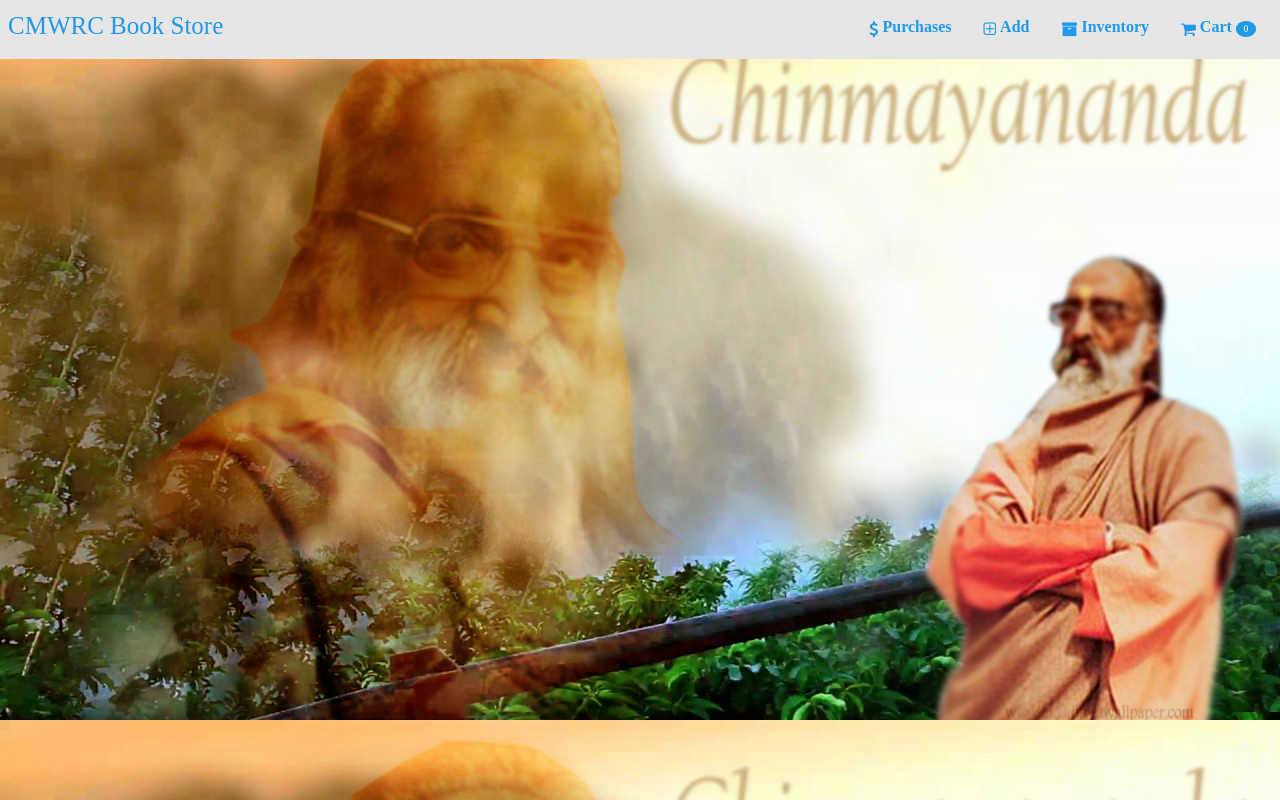
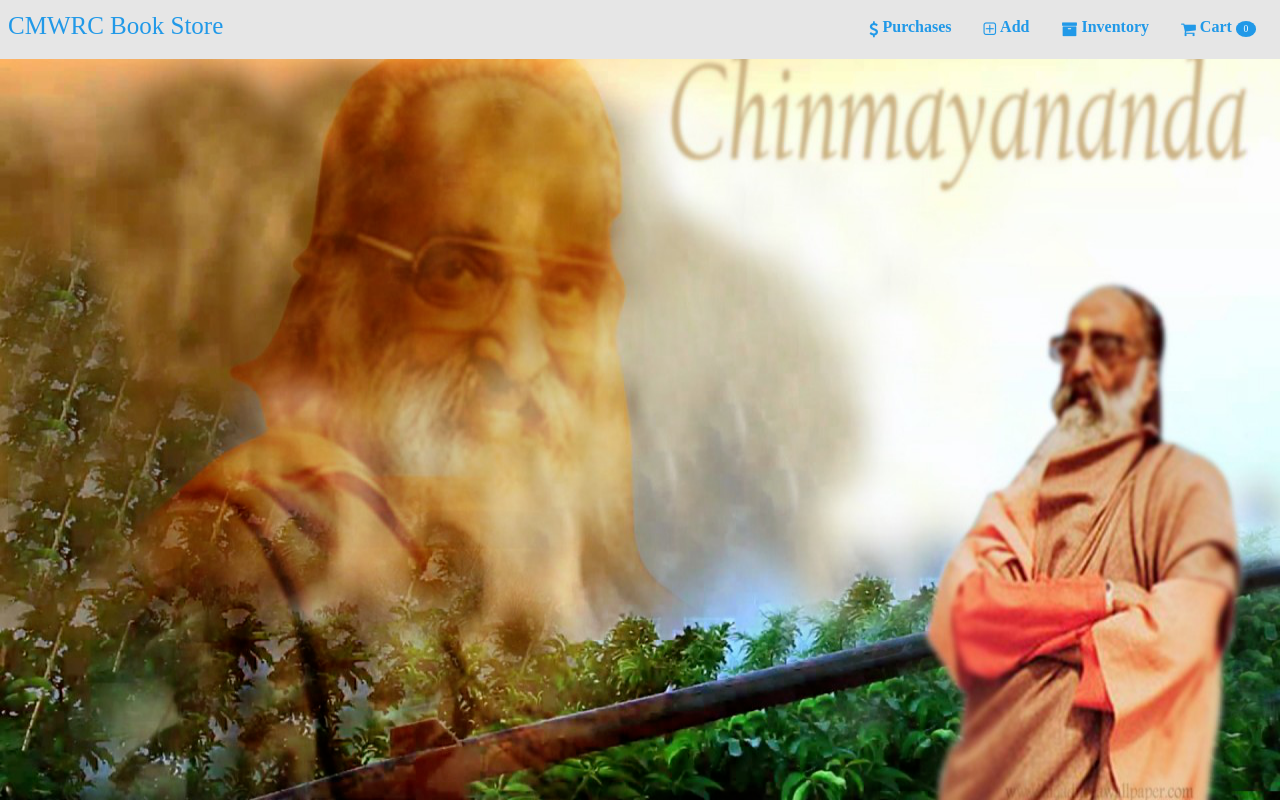
Before and after one commit to ovkulkarni/book-management, a Flask app: page / in a window 1280 px wide. Run offline with Flask 2, Linux system fonts and the light colour scheme; parts of the project's set-up code (start-up, migrations or seed data) failed here and were passed over; some libraries are stand-ins or nearby versions; some web fonts are replaced.

Commit message:
update css

```diff
--- a/static/css/app.css
+++ b/static/css/app.css
@@ -1,5 +1,7 @@
 body {
 	background-image: url("/static/background.png");
+	background-repeat: no-repeat;
+	background-size: 100% 100%;
 }
 
 *  {
```
Also changed, not shown: modules/inventory/static/barcodes/978123456788.png (added), modules/inventory/static/barcodes/9781234567890.png (added), modules/inventory/static/barcodes/9781234567891.png (added).
